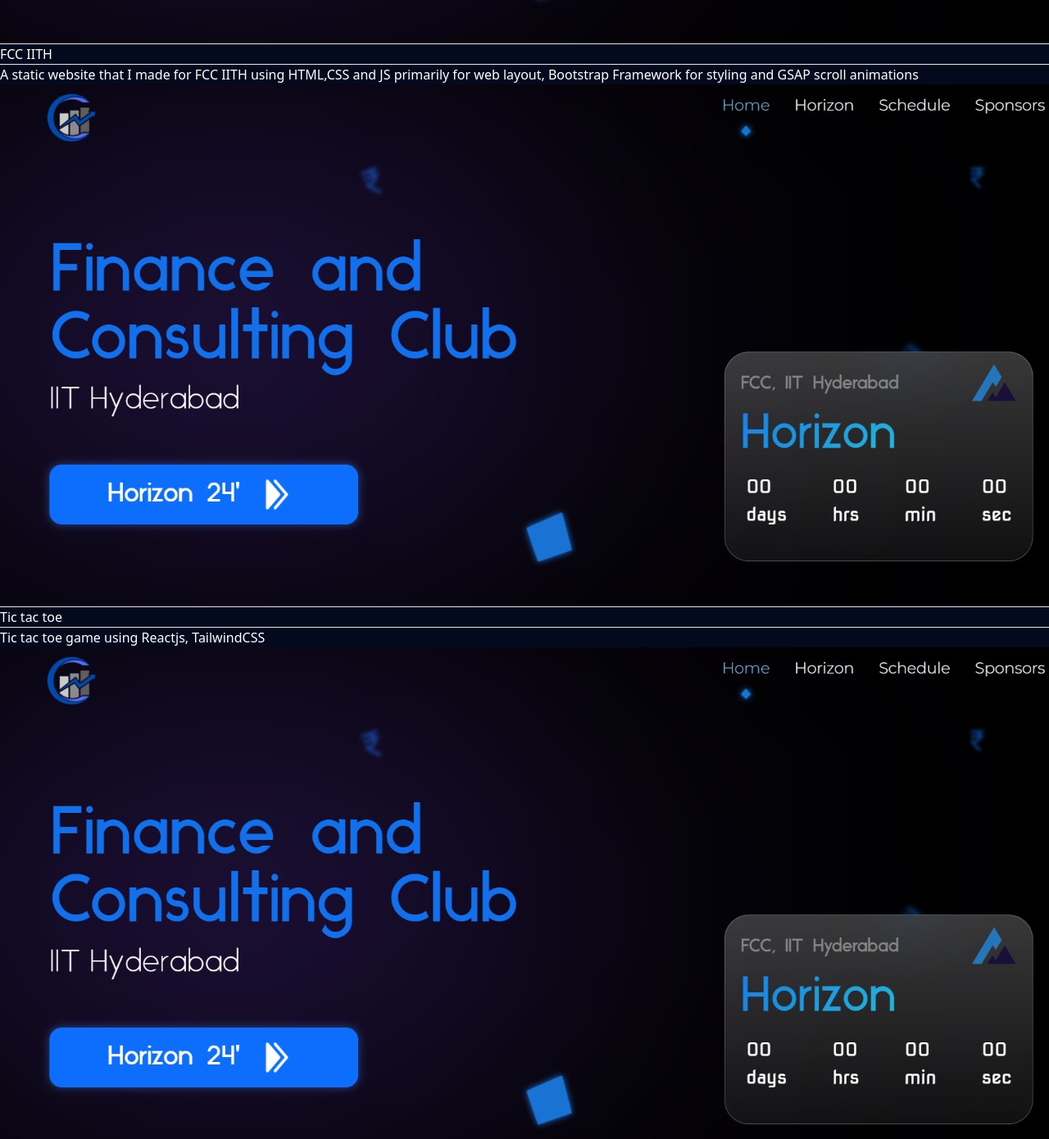
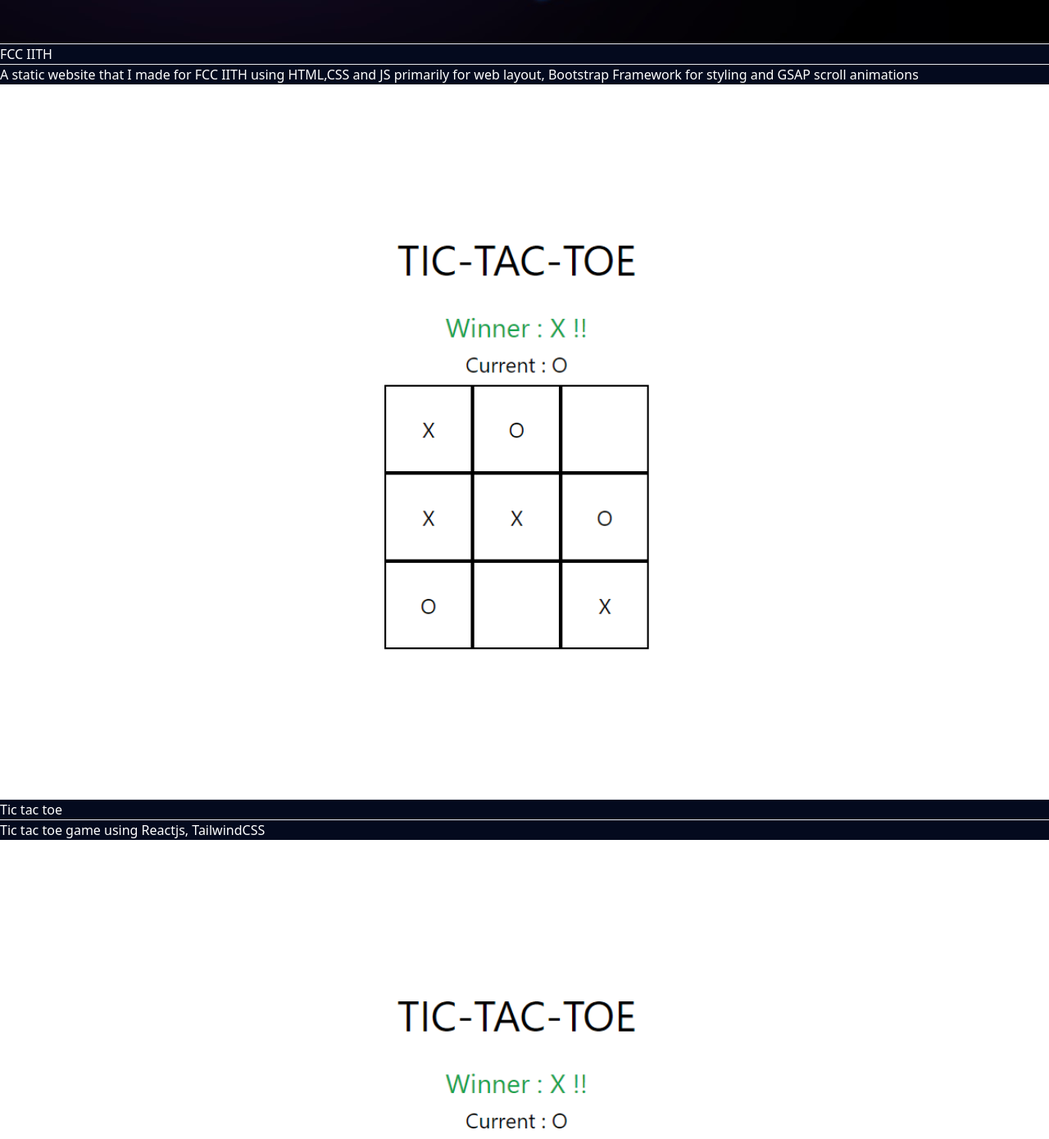
Before and after one commit to anandk3012/Portfolio, a React (Vite) app: page /projects in a window 1280 px wide. Shown: the part 1334-2724 px from the top of the page at 82% size. Built offline with nearby package versions, Linux system fonts and the light colour scheme.

Commit message:
Update Grid.jsx

```diff
--- a/src/assets/components/projects-page/Grid.jsx
+++ b/src/assets/components/projects-page/Grid.jsx
@@ -2,6 +2,7 @@ import React from 'react'
 import Card from './Card'
 import deskpe from '../../images/deskpe.jpg'
 import fcc from  '../../images/fcc.jpg'
+import tic from  '../../images/image.png'
 
 const Grid = () => {
     return (
@@ -13,10 +14,10 @@ const Grid = () => {
                 <Card img={fcc} title="FCC IITH" text="A static website that I made for FCC IITH using HTML,CSS and JS primarily for web layout, Bootstrap Framework for styling and GSAP scroll animations" />
             </a>
             <a href="https://tickytack.netlify.app/" className='w-1/3 h-auto' target='_blank'>
-                <Card img={fcc} title="Tic tac toe" text="Tic tac toe game using Reactjs, TailwindCSS" />
+                <Card img={tic} title="Tic tac toe" text="Tic tac toe game using Reactjs, TailwindCSS" />
             </a>
             <a href="https://github.com/anandk3012/Spin-lattice-metropolis/" className='w-1/3 h-auto' target='_blank'>
-                <Card img={fcc} title="Metropolis algo" text="Implemented the Metropolis algorithm to calculate the magnetization a spin-lattice of NxN atoms using Python and MatplotLib" />
+                <Card img={tic} title="Metropolis algo" text="Implemented the Metropolis algorithm to calculate the magnetization a spin-lattice of NxN atoms using Python and MatplotLib" />
             </a>
         </div>)
 }
```
